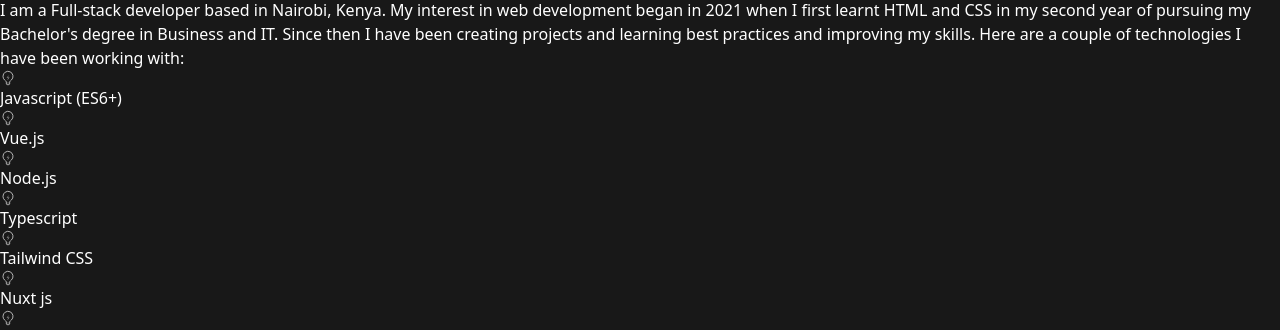
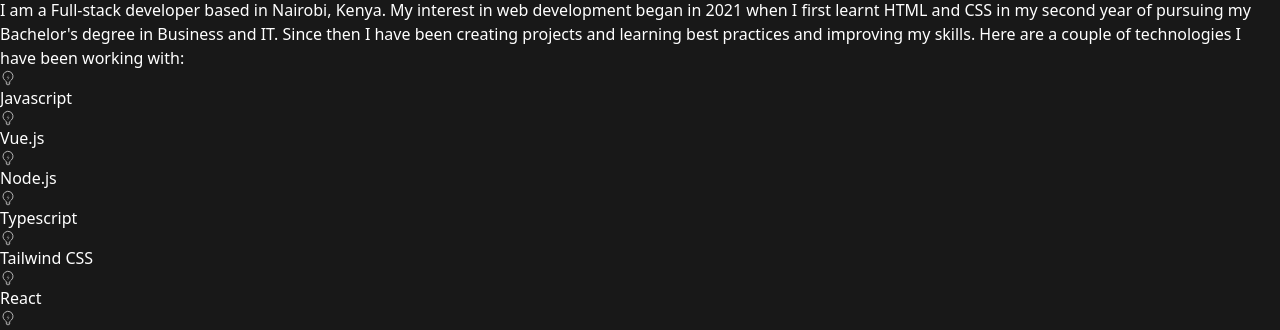
Before and after one commit to munene-m/portfolio, a Vue app: page / in a window 1280 px wide. Shown: the part 596-926 px from the top of the page. Built offline with nearby package versions, Linux system fonts and the light colour scheme.

Commit message:
update frameworks

```diff
--- a/src/components/About.vue
+++ b/src/components/About.vue
@@ -3,7 +3,7 @@
 const tools = [
   {
     id: 6,
-    name: "Javascript (ES6+)",
+    name: "Javascript",
   },
   {
     id: 1,
@@ -24,21 +24,27 @@
   },
   {
     id: 2,
-    name: "Nuxt js",
+    name: "React",
   },
   {
     id: 7,
-    name: "Mongo DB"
+    name: "Mongo DB",
   },
   {
     id: 8,
-    name: "Redis"
-  }
+    name: "Redis",
+  },
 ];
 </script>
 
 <template>
-  <section class="py-28 font-inter" id="about" data-aos="flip-left" data-aos-easing="linear" data-aos-duration="700">
+  <section
+    class="py-28 font-inter"
+    id="about"
+    data-aos="flip-left"
+    data-aos-easing="linear"
+    data-aos-duration="700"
+  >
     <h2 class="text-cyan-500 text-2xl pb-10">About me</h2>
 
     <article
```
